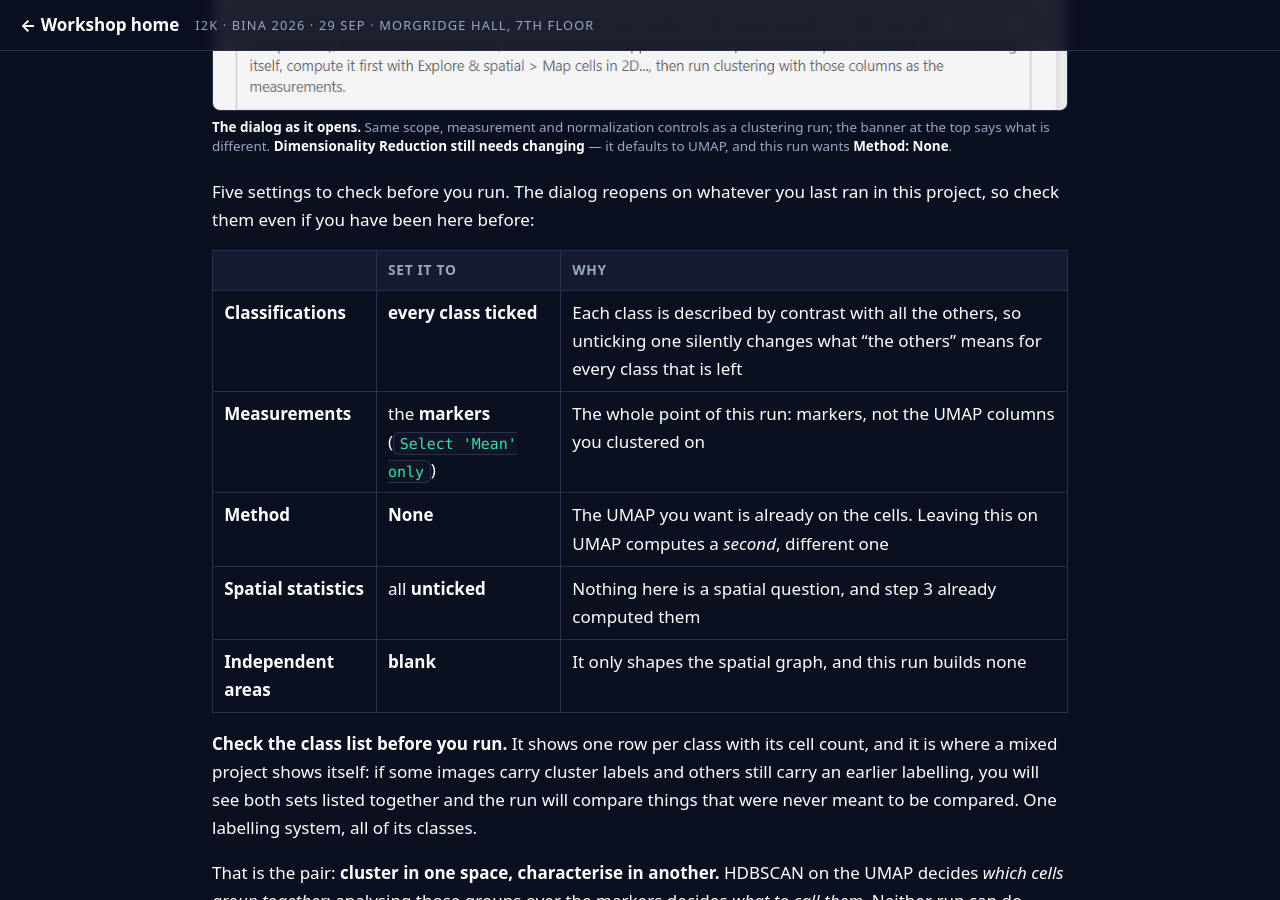
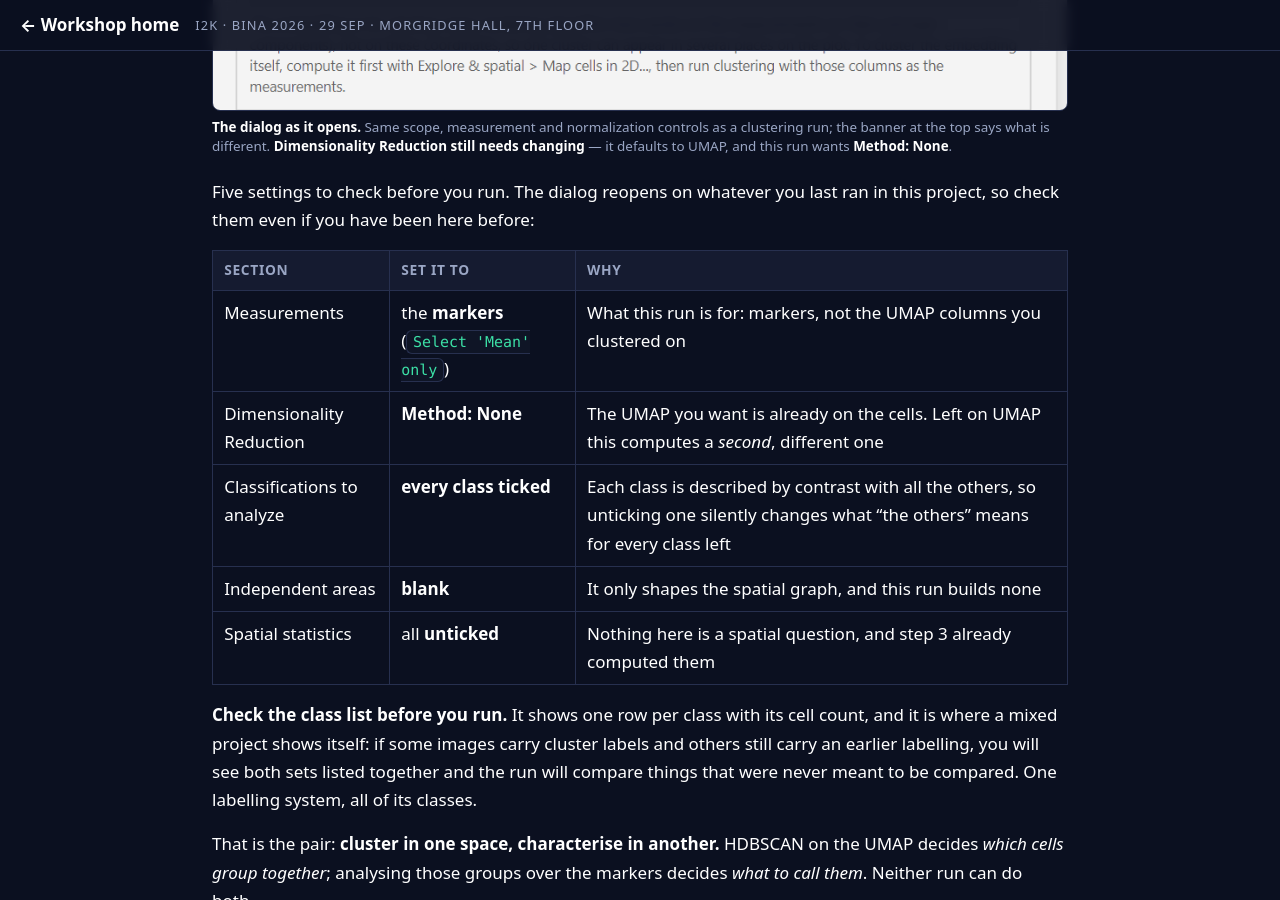
Before and after one commit to MichaelSNelson/BINA-I2K-2026-QuPath-Extensions, a Jekyll site: the page built from docs/03-qp-cat-cell-analysis-tools.md, in a window 1280 px wide and 900 px high, scrolled down 11218 px. Built offline with Jekyll 4.4.1, drawn with Linux system fonts in a browser that asks for light colours; some of the changed text lies outside the part shown.

Commit message:
QP-CAT guide: put the settings tables in the order the dialog shows them
Checked against the code that builds the panel (ClusteringDialog settingsBox):
Scope, Measurements, Normalization, Dimensionality Reduction, Clustering
Algorithm, then the analysis block, which runs generate-plots, spatial
analysis, smoothing, PCA precursor, Batch correction, Independent areas,
Spatial statistics.

Two tables disagreed with that:

* Step 4 listed Batch correction between Dimensionality Reduction and
  Clustering Algorithm; it sits below the algorithm, in the analysis block.
* The analyze-existing table opened on Classifications and put Spatial
  statistics before Independent areas. Both moved, and the first column now
  names the section as the dialog labels it ('Classifications to analyze',
  'Dimensionality Reduction') rather than paraphrasing.

A reader works down a dialog once. A list in any other order sends them back
up it, which is how a setting gets missed.

Claude-Session: https://claude.ai/code/session_01TZFXuLKiz1DgbomrTgfDTw

```diff
--- a/docs/03-qp-cat-cell-analysis-tools.md
+++ b/docs/03-qp-cat-cell-analysis-tools.md
@@ -375,8 +375,8 @@ the embedding you run again over those columns.
 | Measurements | **`Select none`**, then tick only **`QPCAT 3D UMAP1`**, **`2`** and **`3`** — three in total. (In the pre-built clustered project these are named `3DUMAP1/2/3`.) |
 | Normalization | **None** |
 | Dimensionality Reduction | **Method: None** |
+| Clustering Algorithm | **[HDBSCAN](https://scikit-learn.org/stable/modules/generated/sklearn.cluster.HDBSCAN.html)**, **Cluster selection: Leaf**, **min_samples: 0**, `min_cluster_size` **500** |
 | Batch correction (Harmony) | **Off** |
-| Clustering Algorithm | **[HDBSCAN](https://scikit-learn.org/stable/modules/generated/sklearn.cluster.HDBSCAN.html)**, **Cluster selection: Leaf**, **min_samples: 0**, `min_cluster_size` **500** |
 
 <div class="shots" markdown="0">
 <figure style="max-width:642px">
@@ -479,13 +479,13 @@ Reduction still needs changing</b> &mdash; it defaults to UMAP, and this run wan
 Five settings to check before you run. The dialog reopens on whatever you last ran in
 this project, so check them even if you have been here before:
 
-| | Set it to | Why |
+| Section | Set it to | Why |
 |---|---|---|
-| **Classifications** | **every class ticked** | Each class is described by contrast with all the others, so unticking one silently changes what "the others" means for every class that is left |
-| **Measurements** | the **markers** (`Select 'Mean' only`) | The whole point of this run: markers, not the UMAP columns you clustered on |
-| **Method** | **None** | The UMAP you want is already on the cells. Leaving this on UMAP computes a *second*, different one |
-| **Spatial statistics** | all **unticked** | Nothing here is a spatial question, and step 3 already computed them |
-| **Independent areas** | **blank** | It only shapes the spatial graph, and this run builds none |
+| Measurements | the **markers** (`Select 'Mean' only`) | What this run is for: markers, not the UMAP columns you clustered on |
+| Dimensionality Reduction | **Method: None** | The UMAP you want is already on the cells. Left on UMAP this computes a *second*, different one |
+| Classifications to analyze | **every class ticked** | Each class is described by contrast with all the others, so unticking one silently changes what "the others" means for every class left |
+| Independent areas | **blank** | It only shapes the spatial graph, and this run builds none |
+| Spatial statistics | all **unticked** | Nothing here is a spatial question, and step 3 already computed them |
 
 **Check the class list before you run.** It shows one row per class with its cell count, and
 it is where a mixed project shows itself: if some images carry cluster labels and others
```
